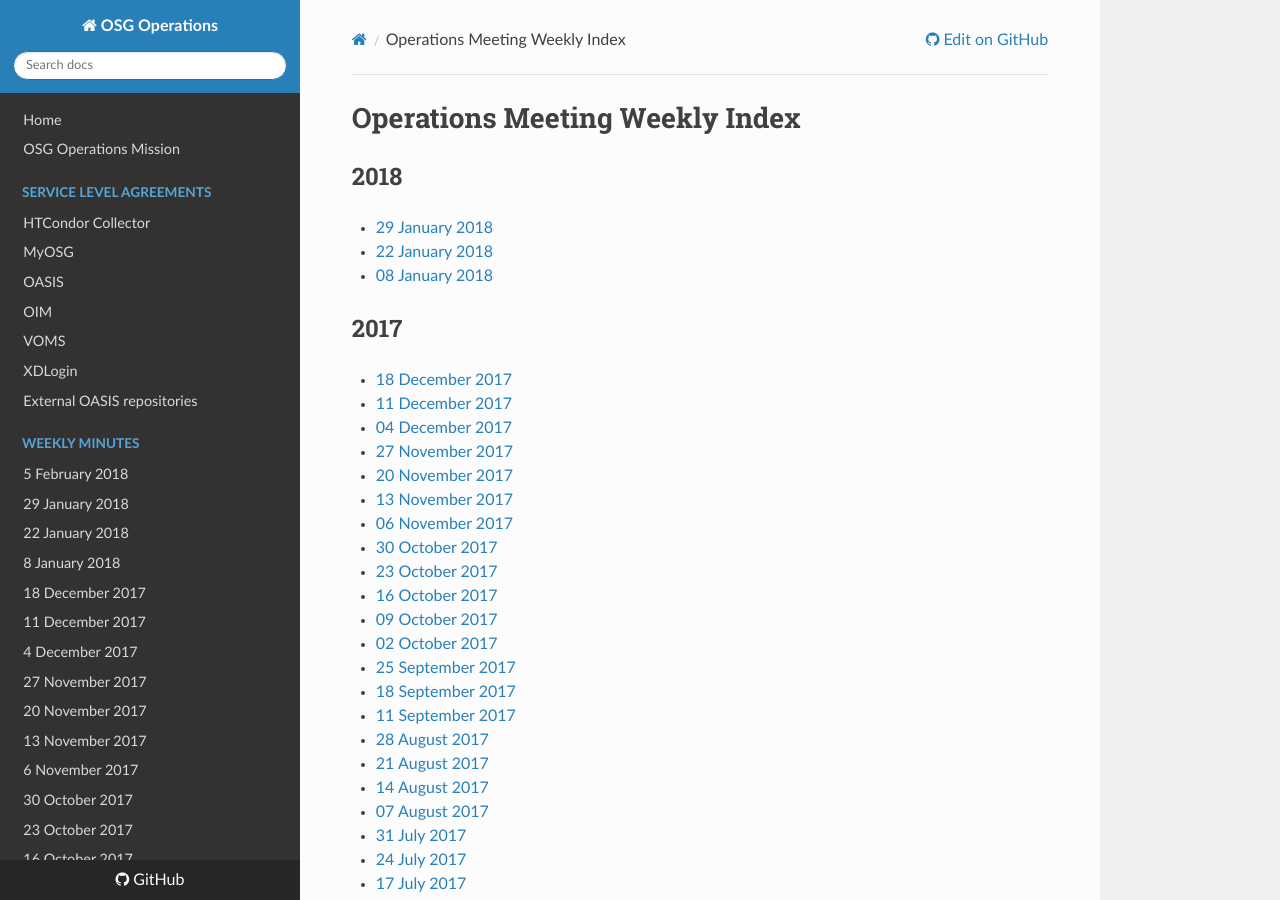
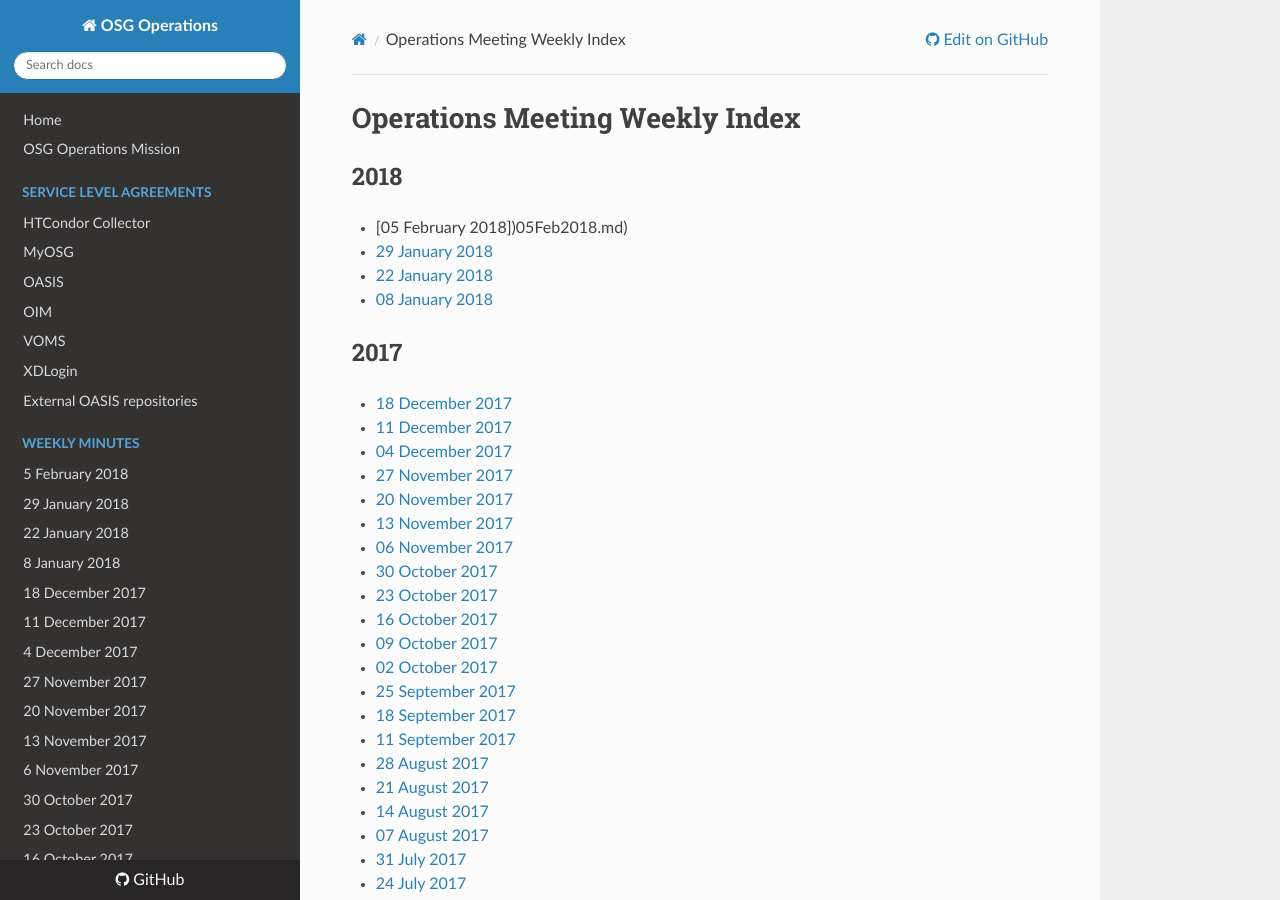
Before and after one commit to osg-htc/operations, an MkDocs documentation site: the page built from docs/WeeklyMinutes/MeetingIndex.md, in a window 1280 px wide and 900 px high. Built offline with MkDocs 1.6.1, drawn with Linux system fonts in a browser that asks for light colours; nearby versions of some CDN libraries; old or Windows-style settings are respelled for this version of MkDocs.

Commit message:
Update MeetingIndex.md

```diff
--- a/docs/WeeklyMinutes/MeetingIndex.md
+++ b/docs/WeeklyMinutes/MeetingIndex.md
@@ -1,6 +1,7 @@
 # Operations Meeting Weekly Index
 
 ## 2018
+   * [05 February 2018])05Feb2018.md)
    * [29 January 2018](29Jan2018.md)
    * [22 January 2018](22Jan2018.md)
    * [08 January 2018](08Jan2017.md)
```
